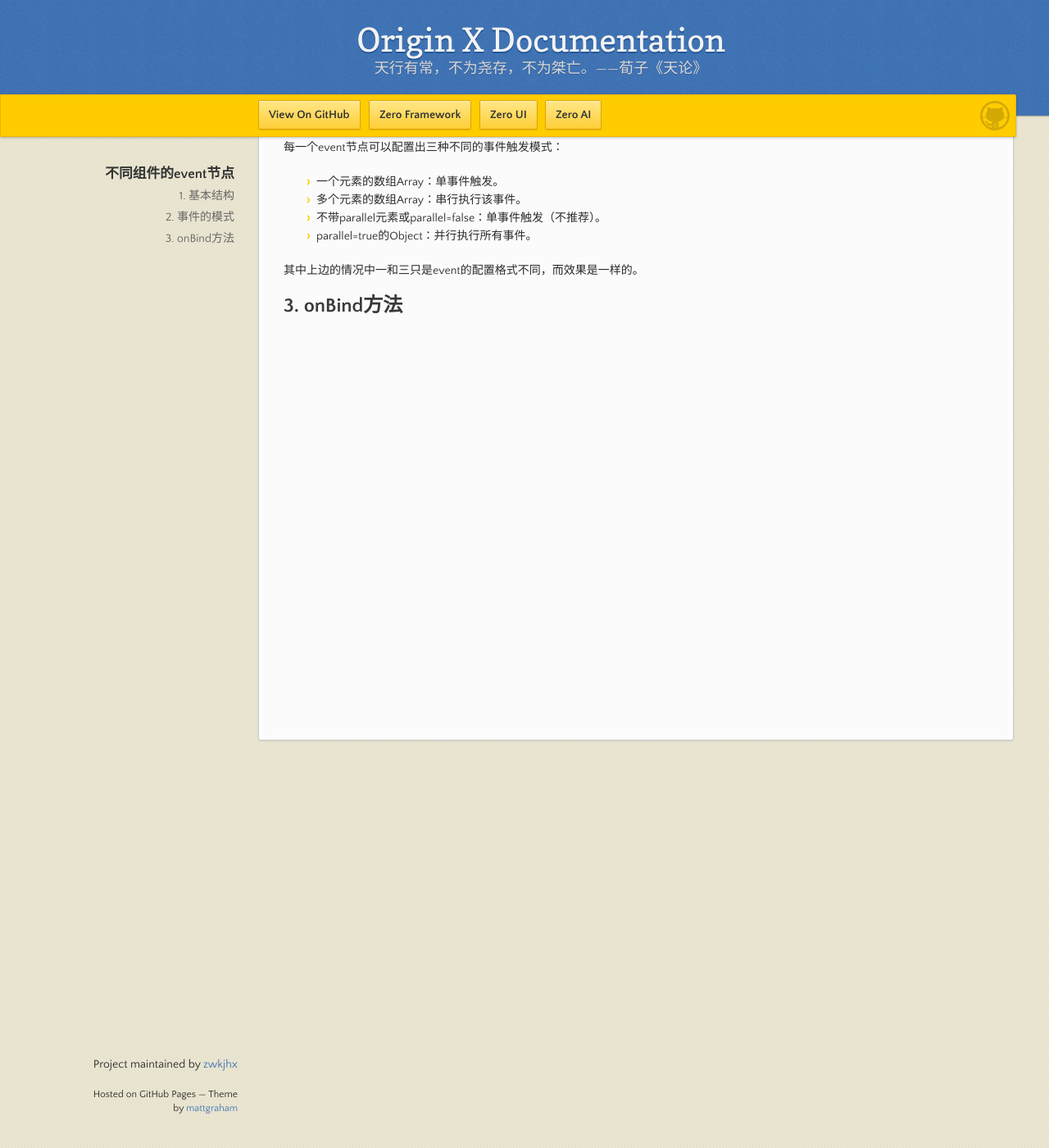
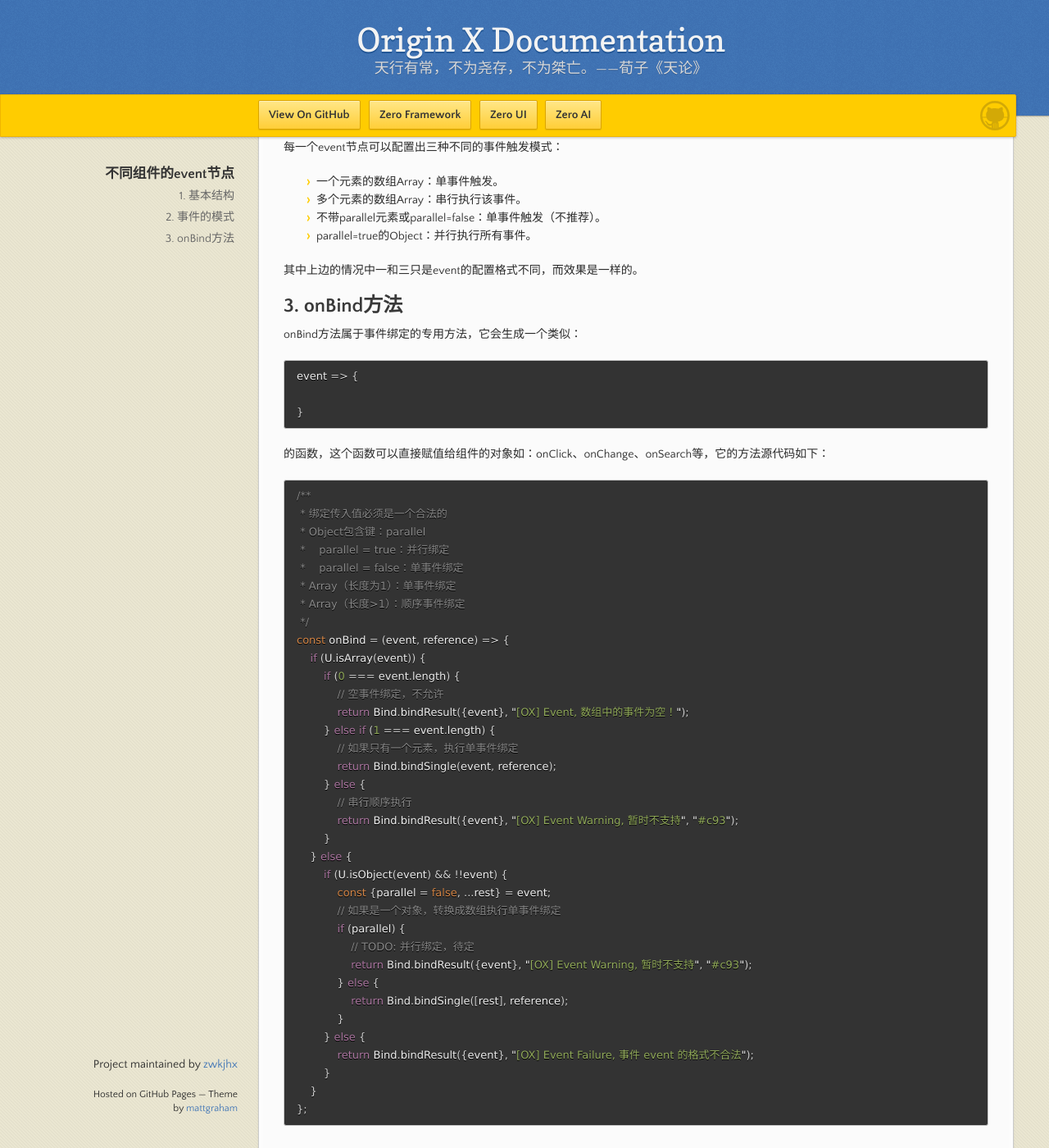
Before and after one commit to zwkjhx/ox-doc, a Jekyll site: the page built from specification/3-origin-xgui-fan/spo-015-bu-tong-zu-jian-de-event-jie-dian.md, in a window 1280 px wide and 1400 px high, scrolled down 457 px. Shown: the whole window at 82% size. Built offline with Jekyll 4.4.1, drawn with Linux system fonts in a browser that asks for light colours; our own code applies the rules of GitHub Pages for plain Markdown files.

Commit message:
Updates specification/3-origin-xgui-fan/spo-015-bu-tong-zu-jian-de-event-jie-dian.md
Auto commit by GitBook Editor

````diff
--- a/specification/3-origin-xgui-fan/spo-015-bu-tong-zu-jian-de-event-jie-dian.md
+++ b/specification/3-origin-xgui-fan/spo-015-bu-tong-zu-jian-de-event-jie-dian.md
@@ -25,3 +25,51 @@
 其中上边的情况中一和三只是event的配置格式不同，而效果是一样的。
 
 ## 3. onBind方法
+
+onBind方法属于事件绑定的专用方法，它会生成一个类似：
+
+```js
+event => {
+
+}
+```
+
+的函数，这个函数可以直接赋值给组件的对象如：onClick、onChange、onSearch等，它的方法源代码如下：
+
+```js
+/**
+ * 绑定传入值必须是一个合法的
+ * Object包含键：parallel
+ *    parallel = true：并行绑定
+ *    parallel = false：单事件绑定
+ * Array（长度为1）：单事件绑定
+ * Array（长度>1）：顺序事件绑定
+ */
+const onBind = (event, reference) => {
+    if (U.isArray(event)) {
+        if (0 === event.length) {
+            // 空事件绑定，不允许
+            return Bind.bindResult({event}, "[OX] Event, 数组中的事件为空！");
+        } else if (1 === event.length) {
+            // 如果只有一个元素，执行单事件绑定
+            return Bind.bindSingle(event, reference);
+        } else {
+            // 串行顺序执行
+            return Bind.bindResult({event}, "[OX] Event Warning, 暂时不支持", "#c93");
+        }
+    } else {
+        if (U.isObject(event) && !!event) {
+            const {parallel = false, ...rest} = event;
+            // 如果是一个对象，转换成数组执行单事件绑定
+            if (parallel) {
+                // TODO: 并行绑定，待定
+                return Bind.bindResult({event}, "[OX] Event Warning, 暂时不支持", "#c93");
+            } else {
+                return Bind.bindSingle([rest], reference);
+            }
+        } else {
+            return Bind.bindResult({event}, "[OX] Event Failure, 事件 event 的格式不合法");
+        }
+    }
+};
+```
````
